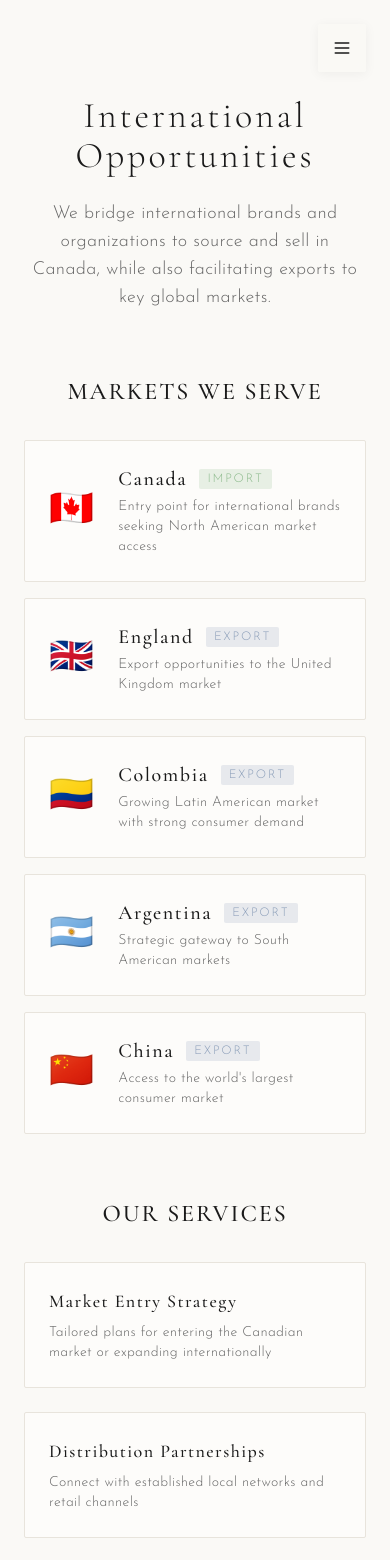
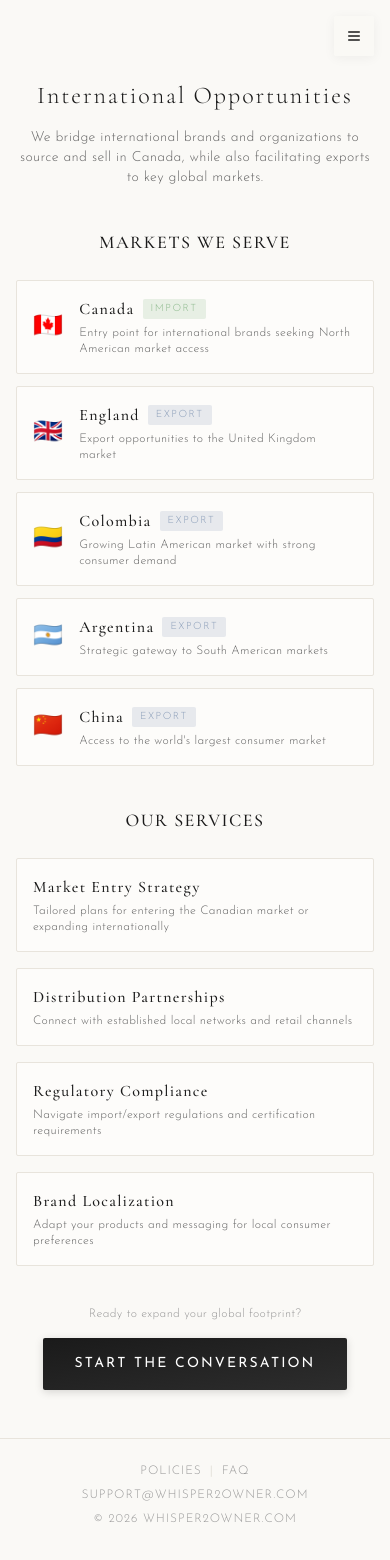
Before and after one commit to StoryBeeBooks/Whisper2OwnerWeb, a Next.js app: page /international-opportunities in a window 390 px wide. Shown: the top 1560 px of the page. Built offline with nearby package versions, Linux system fonts and the light colour scheme.

Commit message:
Make entire site mobile-friendly: responsive text, padding, tabs, footer, navigation

```diff
--- a/src/app/international-opportunities/page.tsx
+++ b/src/app/international-opportunities/page.tsx
@@ -45,37 +45,37 @@ export default function InternationalOpportunitiesPage() {
     <div className="min-h-screen bg-warm-white">
       <Navigation />
 
-      <main className="pt-24 pb-16 px-6">
+      <main className="pt-20 md:pt-24 pb-12 md:pb-16 px-4 md:px-6">
         <div className="max-w-4xl mx-auto">
-          <header className="mb-16 text-center">
-            <h1 className="font-display text-4xl md:text-5xl text-luxury-black font-light tracking-wide mb-6">
+          <header className="mb-10 md:mb-16 text-center">
+            <h1 className="font-display text-2xl sm:text-3xl md:text-4xl lg:text-5xl text-luxury-black font-light tracking-wide mb-4 md:mb-6">
               International Opportunities
             </h1>
-            <p className="text-luxury-gray text-lg font-light max-w-2xl mx-auto">
+            <p className="text-luxury-gray text-sm md:text-lg font-light max-w-2xl mx-auto">
               We bridge international brands and organizations to source and sell in Canada,
               while also facilitating exports to key global markets.
             </p>
           </header>
 
-          <section className="mb-16">
-            <h2 className="font-display text-2xl text-luxury-black font-medium tracking-wide mb-8 text-center uppercase">
+          <section className="mb-10 md:mb-16">
+            <h2 className="font-display text-lg md:text-2xl text-luxury-black font-medium tracking-wide mb-6 md:mb-8 text-center uppercase">
               Markets We Serve
             </h2>
 
-            <div className="space-y-4">
+            <div className="space-y-3 md:space-y-4">
               {markets.map((market) => (
                 <div
                   key={market.country}
-                  className="flex items-center gap-6 p-6 bg-warm-card border border-warm-sand rounded-luxury
+                  className="flex items-center gap-4 md:gap-6 p-4 md:p-6 bg-warm-card border border-warm-sand rounded-luxury
                              hover:border-luxury-black hover:translate-x-1 transition-all duration-200"
                 >
-                  <span className="text-4xl">{market.flag}</span>
-                  <div className="flex-1">
-                    <div className="flex items-center gap-3 mb-1">
-                      <h3 className="font-display text-xl text-luxury-black font-medium">
+                  <span className="text-2xl md:text-4xl">{market.flag}</span>
+                  <div className="flex-1 min-w-0">
+                    <div className="flex flex-wrap items-center gap-2 md:gap-3 mb-1">
+                      <h3 className="font-display text-base md:text-xl text-luxury-black font-medium">
                         {market.country}
                       </h3>
-                      <span className={`text-xs tracking-luxury uppercase px-2 py-0.5 rounded-luxury
+                      <span className={`text-[10px] md:text-xs tracking-luxury uppercase px-2 py-0.5 rounded-luxury
                         ${market.type === 'Import'
                           ? 'bg-accent-sage/20 text-accent-sage'
                           : 'bg-accent-blue/20 text-accent-blue'
@@ -84,7 +84,7 @@ export default function InternationalOpportunitiesPage() {
                         {market.type}
                       </span>
                     </div>
-                    <p className="text-luxury-gray text-sm font-light">
+                    <p className="text-luxury-gray text-xs md:text-sm font-light">
                       {market.description}
                     </p>
                   </div>
@@ -93,12 +93,12 @@ export default function InternationalOpportunitiesPage() {
             </div>
           </section>
 
-          <section className="mb-16">
-            <h2 className="font-display text-2xl text-luxury-black font-medium tracking-wide mb-8 text-center uppercase">
+          <section className="mb-10 md:mb-16">
+            <h2 className="font-display text-lg md:text-2xl text-luxury-black font-medium tracking-wide mb-6 md:mb-8 text-center uppercase">
               Our Services
             </h2>
 
-            <div className="grid md:grid-cols-2 gap-6">
+            <div className="grid sm:grid-cols-2 gap-4 md:gap-6">
               {[
                 {
                   title: 'Market Entry Strategy',
@@ -119,12 +119,12 @@ export default function InternationalOpportunitiesPage() {
               ].map((service) => (
                 <div
                   key={service.title}
-                  className="p-6 bg-warm-card border border-warm-sand rounded-luxury"
+                  className="p-4 md:p-6 bg-warm-card border border-warm-sand rounded-luxury"
                 >
-                  <h3 className="font-display text-lg text-luxury-black font-medium mb-2">
+                  <h3 className="font-display text-base md:text-lg text-luxury-black font-medium mb-1 md:mb-2">
                     {service.title}
                   </h3>
-                  <p className="text-luxury-gray text-sm font-light">
+                  <p className="text-luxury-gray text-xs md:text-sm font-light">
                     {service.desc}
                   </p>
                 </div>
@@ -133,12 +133,12 @@ export default function InternationalOpportunitiesPage() {
           </section>
 
           <section className="text-center">
-            <p className="text-luxury-gray-light text-sm mb-6">
+            <p className="text-luxury-gray-light text-xs md:text-sm mb-4 md:mb-6">
               Ready to expand your global footprint?
             </p>
             <a
               href="mailto:support@Whisper2Owner.com"
-              className="btn-primary inline-block"
+              className="btn-primary inline-block text-xs md:text-sm"
             >
               Start the Conversation
             </a>
--- a/src/app/policies/_components/PoliciesContent.tsx
+++ b/src/app/policies/_components/PoliciesContent.tsx
@@ -18,15 +18,18 @@ export function PoliciesContent() {
 
   return (
     <div>
-      {/* Tab Navigation */}
-      <nav className="flex flex-wrap justify-center gap-2 mb-12 border-b border-warm-sand pb-6">
+      {/* Tab Navigation - Icons only on mobile, full labels on md+ */}
+      <nav className="flex flex-wrap justify-center gap-1 sm:gap-2 mb-8 md:mb-12 border-b border-warm-sand pb-4 md:pb-6">
         {tabs.map((tab) => (
           <button
             key={tab.id}
             onClick={() => setActiveTab(tab.id)}
             className={`
-              flex items-center gap-2 px-4 py-2 text-xs tracking-wide uppercase
+              flex items-center justify-center gap-1 sm:gap-2
+              px-2 sm:px-3 md:px-4 py-2
+              text-[10px] sm:text-xs tracking-wide uppercase
               border border-warm-taupe rounded-sm transition-all duration-200
+              min-w-[44px] sm:min-w-0
               ${activeTab === tab.id
                 ? 'bg-luxury-black text-white border-luxury-black'
                 : 'bg-transparent text-luxury-gray hover:bg-luxury-black hover:text-white hover:border-luxury-black'
@@ -34,13 +37,13 @@ export function PoliciesContent() {
             `}
           >
             {tab.icon}
-            <span>{tab.label}</span>
+            <span className="hidden sm:inline">{tab.label}</span>
           </button>
         ))}
       </nav>
 
       {/* Tab Content */}
-      <div className="bg-warm-white border border-warm-sand rounded-sm p-8 md:p-12">
+      <div className="bg-warm-white border border-warm-sand rounded-sm p-4 sm:p-6 md:p-12">
         {activeTab === 'terms' && <TermsOfUse />}
         {activeTab === 'privacy' && <PrivacyPolicy />}
         {activeTab === 'disclaimers' && <Disclaimers />}
--- a/src/app/policies/page.tsx
+++ b/src/app/policies/page.tsx
@@ -13,14 +13,14 @@ export default function PoliciesPage() {
     <div className="min-h-screen bg-warm-white">
       <Navigation />
 
-      <main className="pt-24 pb-16 px-6">
+      <main className="pt-20 md:pt-24 pb-12 md:pb-16 px-4 md:px-6">
         <div className="max-w-4xl mx-auto">
           {/* Header */}
-          <header className="mb-12 text-center">
-            <h1 className="font-display text-3xl md:text-4xl text-luxury-black font-light tracking-wide uppercase mb-3">
+          <header className="mb-8 md:mb-12 text-center">
+            <h1 className="font-display text-2xl sm:text-3xl md:text-4xl text-luxury-black font-light tracking-wide uppercase mb-2 md:mb-3">
               Policies & Terms
             </h1>
-            <p className="text-xs tracking-luxury uppercase text-luxury-gray-light">
+            <p className="text-[10px] sm:text-xs tracking-luxury uppercase text-luxury-gray-light">
               Last Updated: January 3, 2026
             </p>
           </header>
--- a/src/components/Footer.tsx
+++ b/src/components/Footer.tsx
@@ -3,9 +3,11 @@ import Link from 'next/link';
 
 export function Footer() {
   return (
-    <footer className="bg-warm-white py-6 px-6 border-t border-warm-sand">
+    <footer className="bg-warm-white py-6 px-4 md:px-6 border-t border-warm-sand">
       <div className="max-w-7xl mx-auto">
-        <nav className="flex items-center justify-center gap-2 text-xs tracking-wide">
+        {/* Mobile: stacked layout, Desktop: horizontal */}
+        <nav className="flex flex-col sm:flex-row items-center justify-center gap-2 sm:gap-2 text-xs tracking-wide">
+          <div className="flex items-center gap-2">
             <Link
               href="/policies"
               className="text-luxury-gray-light hover:text-luxury-black transition-colors duration-200 uppercase"
@@ -19,14 +21,15 @@ export function Footer() {
             >
               FAQ
             </Link>
-          <span className="text-warm-taupe">|</span>
+          </div>
+          <span className="text-warm-taupe hidden sm:inline">|</span>
           <a
             href="mailto:support@Whisper2Owner.com"
-            className="text-luxury-gray-light hover:text-luxury-black transition-colors duration-200 uppercase"
+            className="text-luxury-gray-light hover:text-luxury-black transition-colors duration-200 uppercase text-center"
           >
             support@Whisper2Owner.com
           </a>
-          <span className="text-warm-taupe">|</span>
+          <span className="text-warm-taupe hidden sm:inline">|</span>
           <span className="text-luxury-gray-light uppercase">
             © 2026 Whisper2Owner.com
           </span>
--- a/src/components/Navigation.tsx
+++ b/src/components/Navigation.tsx
@@ -37,14 +37,14 @@ export function Navigation() {
       {/* Hamburger Button - Fixed Position */}
       <button
         onClick={() => setIsOpen(true)}
-        className="fixed top-6 right-6 z-[100] w-12 h-12 flex items-center justify-center
+        className="fixed top-4 right-4 sm:top-6 sm:right-6 z-[100] w-10 h-10 sm:w-12 sm:h-12 flex items-center justify-center
                    bg-warm-white/90 backdrop-blur-sm border border-warm-sand rounded-luxury
                    shadow-luxury-default hover:shadow-luxury-elevated
                    transition-all duration-300 hover:-translate-y-0.5
                    group"
         aria-label="Open navigation menu"
       >
-        <Menu className="w-5 h-5 text-luxury-black group-hover:scale-105 transition-transform" />
+        <Menu className="w-4 h-4 sm:w-5 sm:h-5 text-luxury-black group-hover:scale-105 transition-transform" />
       </button>
 
       <AnimatePresence>
```
Also changed, not shown: src/app/_components/OceanScene.tsx (+5 -5 lines), src/app/canada-funding/page.tsx (+13 -13 lines), src/app/faq/page.tsx (+11 -11 lines), src/app/sales-network/page.tsx (+12 -12 lines), src/app/tender-opportunities/page.tsx (+13 -13 lines). Lines whose indentation alone changed are shown as unchanged.
